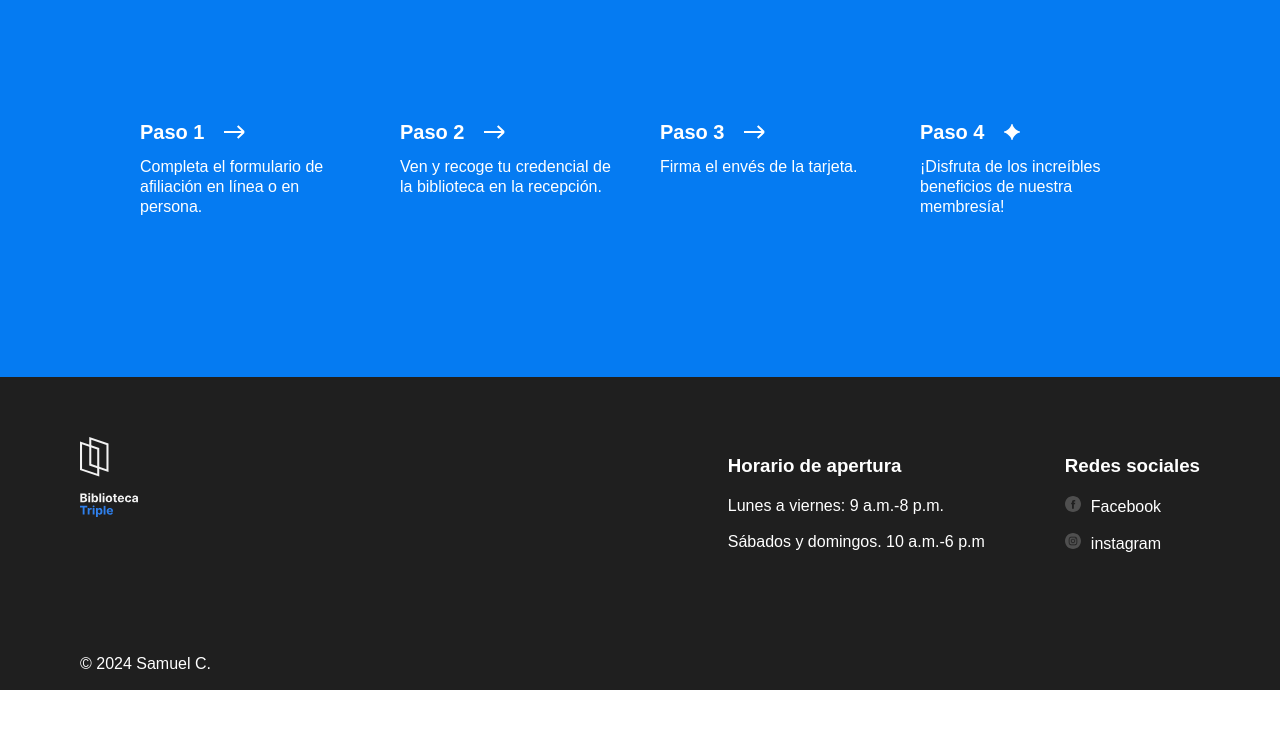
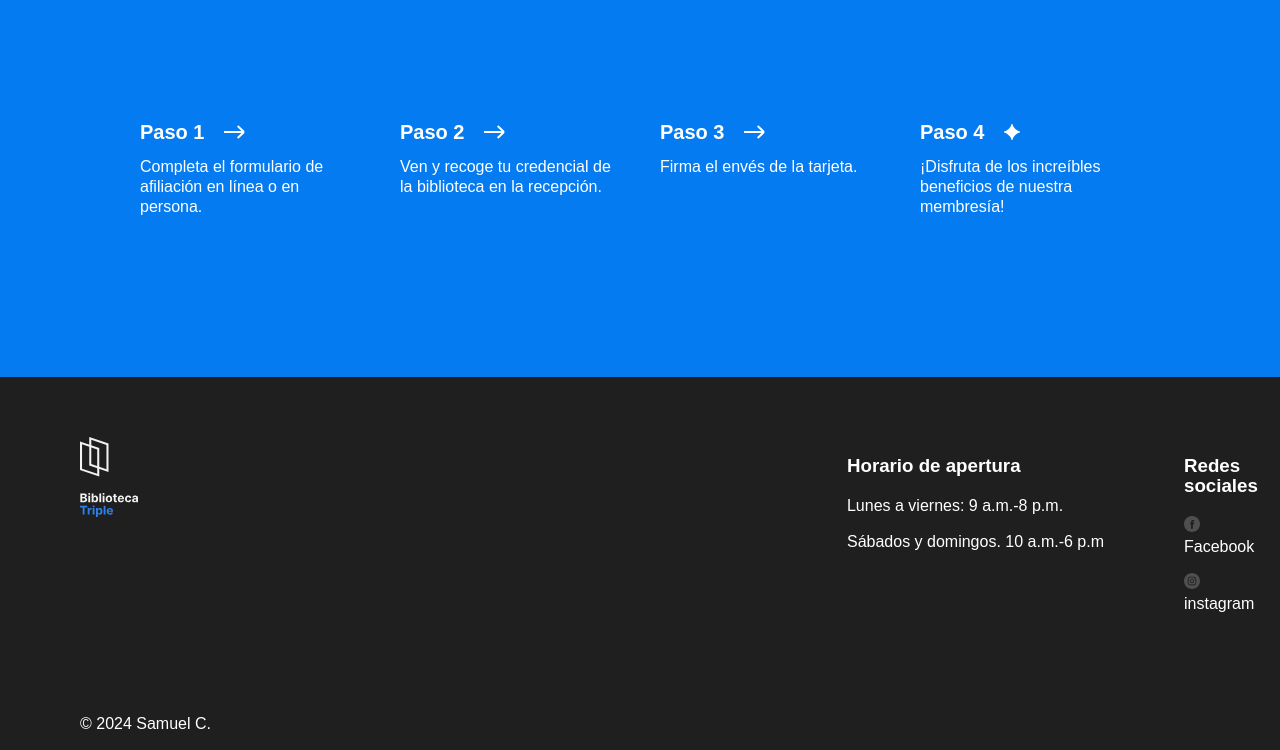
Before and after one commit to dokkodoo5/web_project_library, a plain HTML site: page index.html in a window 1280 px wide. Shown: the part 3165-3915 px from the top of the page. Before the commit the page ends 3855 px from the top, so only its background shows below. Drawn offline with Linux system fonts and the light colour scheme.

Commit message:
new corretion

```diff
--- a/index.html
+++ b/index.html
@@ -293,7 +293,7 @@
               class="footer__logo"
             />
           </div>
-          <div class="foorter__column footer__column_content_hours">
+          <div class="footer__column_content_hours">
             <h3 class="footer__column-heading">Horario de apertura</h3>
             <ul class="footer__list">
               <li class="footer__list-item">Lunes a viernes: 9 a.m.-8 p.m.</li>
@@ -302,7 +302,7 @@
               </li>
             </ul>
           </div>
-          <div class="footer__cloumn footer__column_conternt_social">
+          <div class="footer__column_content_social">
             <h3 class="footer__column-heading">Redes sociales</h3>
             <ul class="footer__list">
               <li class="footer__list-item">
```
